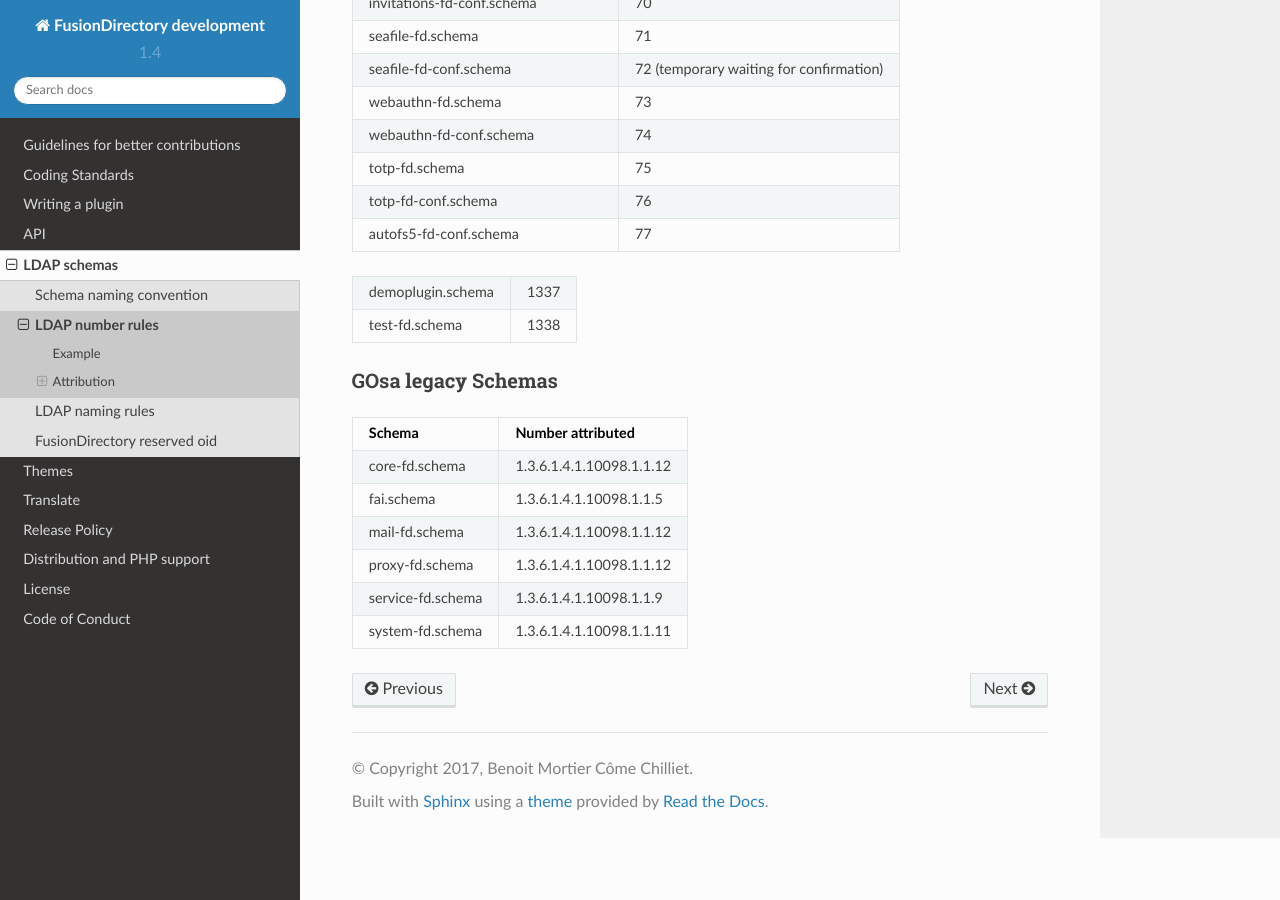
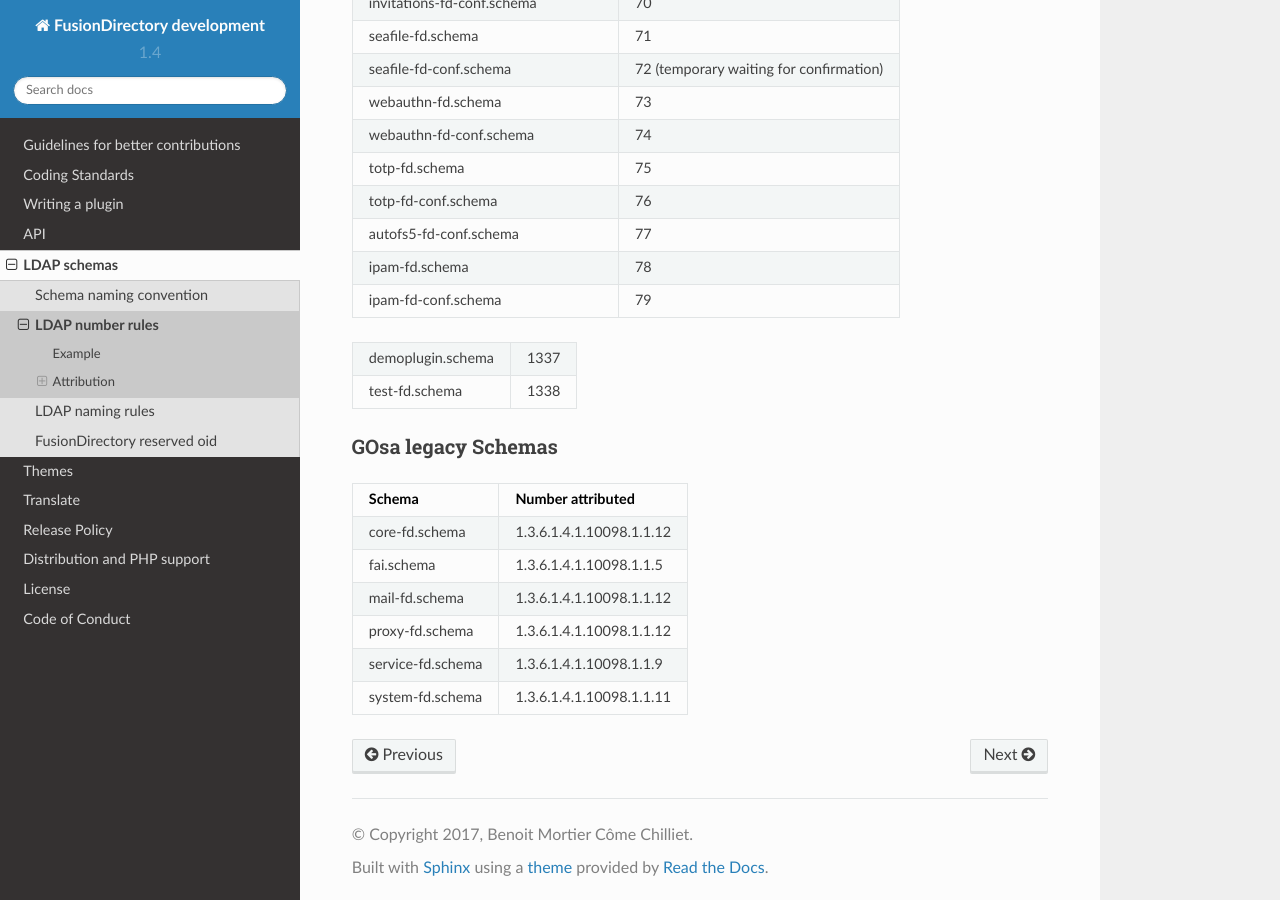
Before and after one commit to fusiondirectory/fusiondirectory-dev-manual, a Sphinx documentation site: the page built from source/schemas/numberrules.rst, in a window 1280 px wide and 900 px high, scrolled down 3186 px. Built offline with Sphinx 7.4.7 and the Read the Docs theme 2.0.0, drawn with Linux system fonts in a browser that asks for light colours.

Commit message:
Reserve numbers for IPAM

```diff
--- a/source/schemas/numberrules.rst
+++ b/source/schemas/numberrules.rst
@@ -112,6 +112,8 @@
 totp-fd.schema                        75
 totp-fd-conf.schema                   76
 autofs5-fd-conf.schema                77
+ipam-fd.schema                        78
+ipam-fd-conf.schema                   79
 ===================================== =====================
 
 ===================================== =====================
```
